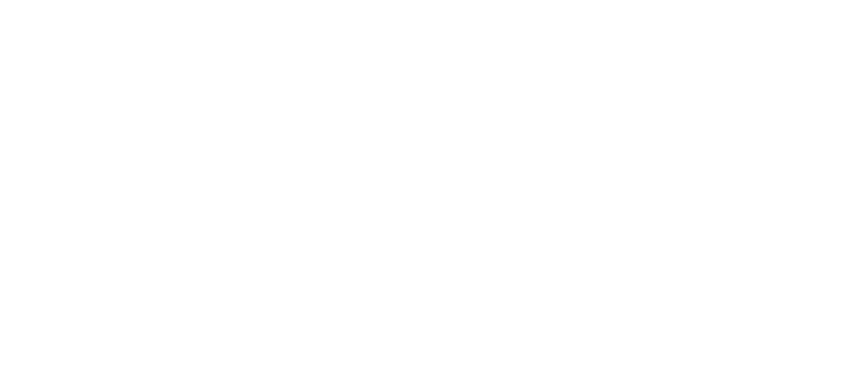
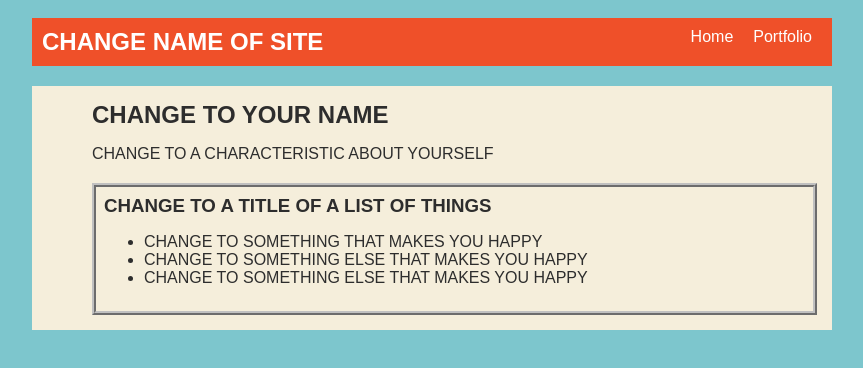
Before and after one commit to jasonderise12-ai/jasonderise12-ai.github.io, a plain HTML site: page index.html in a window 1280 px wide. Shown: the whole page, without its empty margins (208-1071 px from the left). Drawn offline with Linux system fonts and the light colour scheme.

Commit message:
Portfolio Start

```diff
--- a/index.html
+++ b/index.html
@@ -1,13 +1,51 @@
 <!DOCTYPE html>
 <html>
 <head>
-    <title>Jason's cool pizza shop</title>
+<title>CHANGE THIS TITLE</title>
+<link rel="stylesheet" href="style.css" />
 </head>
+
 
 <body>
 <!-- All content goes here -->
 <div id="all-contents">
+<nav>
+<h1>CHANGE NAME OF SITE</h1>
+<ul id="nav-ul">
+<li class="nav-li">
+<a href="index.html">Home</a>
+</li>
 
+
+<li class="nav-li">
+<a href="portfolio.html">Portfolio</a>
+</li>
+</ul>
+</nav>
+
+
+<main>
+<div class="sidebar">
+<img
+class="sidebar-img"
+src=""
+/>
+</div>
+
+
+<div class="content">
+<h2>CHANGE TO YOUR NAME</h2>
+<p>CHANGE TO A CHARACTERISTIC ABOUT YOURSELF</p>
+<div id="interests">
+<h3>CHANGE TO A TITLE OF A LIST OF THINGS</h3>
+<ul>
+<li>CHANGE TO SOMETHING THAT MAKES YOU HAPPY</li>
+<li>CHANGE TO SOMETHING ELSE THAT MAKES YOU HAPPY</li>
+<li>CHANGE TO SOMETHING ELSE THAT MAKES YOU HAPPY</li>
+</ul>
+</div>
+</div>
+</main>
 </div>
 </body>
 </html>
--- a/style.css
+++ b/style.css
@@ -0,0 +1,88 @@
+body {
+background: rgb(125, 198, 205);
+color: rgb(45, 45, 45);
+padding: 10px;
+font-family: Arial, sans-serif;
+}
+
+
+#all-contents {
+max-width: 800px;
+margin: auto;
+}
+
+
+/* navigation menu */
+nav {
+background: rgb(239, 80, 41);
+margin: 0 auto;
+display: flex;
+padding: 10px;
+}
+
+
+h1 {
+display: flex;
+align-items: center;
+color: white;
+flex: 1;
+margin: 0;
+}
+
+
+#nav-ul {
+list-style-type: none;
+margin: 0;
+padding: 0;
+display: flex;
+}
+
+
+.nav-li {
+display: inline-block;
+padding: 0 10px;
+}
+
+
+a {
+text-decoration: none;
+color: #fff;
+}
+
+
+/* main container area beneath menu */
+main {
+background: rgb(245, 238, 219);
+display: flex;
+margin-top: 20px;
+}
+
+
+.sidebar {
+margin-right: 25px;
+padding: 10px;
+}
+
+
+.sidebar-img {
+width: 200px;
+}
+
+
+.content {
+flex: 1;
+padding: 15px;
+}
+
+
+/* interests section styles */
+#interests {
+border: 4px silver ridge;
+padding: 8px;
+margin-top: 20px;
+}
+
+
+h2, h3 {
+margin: 0px;
+}
```
Lines whose indentation alone changed are shown as unchanged.
